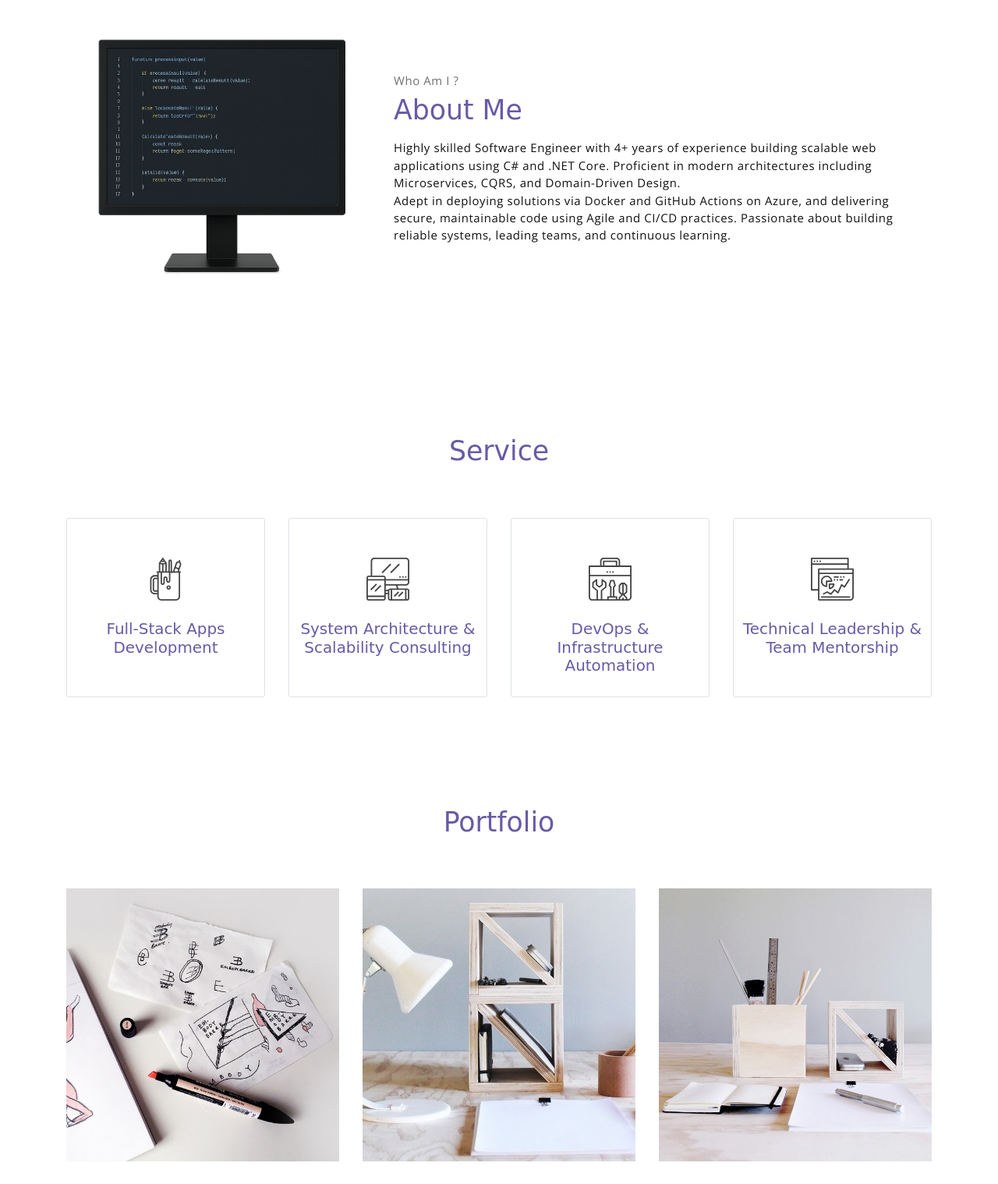
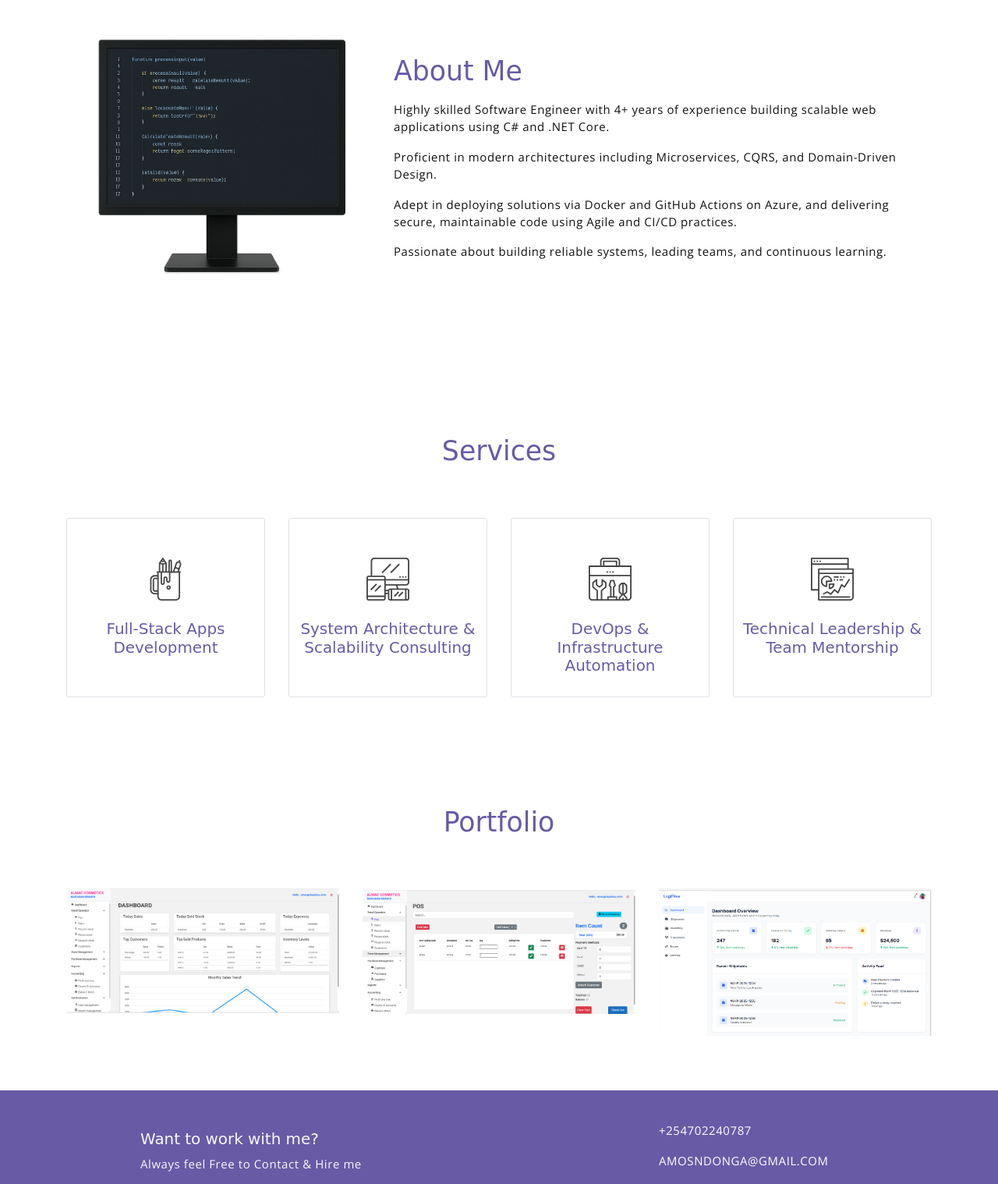
Before and after one commit to amosn593/personal-portfolio-website, a plain HTML site: page index.html in a window 1280 px wide. Shown: the part 797-2315 px from the top of the page at 78% size. Drawn offline with nearby package versions, Linux system fonts and the light colour scheme; a web font is replaced by a local one.

Commit message:
finished portfolio page

```diff
--- a/index.html
+++ b/index.html
@@ -88,17 +88,23 @@
             />
           </div>
           <div class="about-caption">
-            <p class="section-subtitle">Who Am I ?</p>
             <h2 class="section-title mb-3">About Me</h2>
             <p>
               Highly skilled Software Engineer with 4+ years of experience
               building scalable web applications using C# and .NET Core.
+            </p>
+            <p>
               Proficient in modern architectures including Microservices, CQRS,
-              and Domain-Driven Design. <br />
+              and Domain-Driven Design.
+            </p>
+            <p>
               Adept in deploying solutions via Docker and GitHub Actions on
               Azure, and delivering secure, maintainable code using Agile and
-              CI/CD practices. Passionate about building reliable systems,
-              leading teams, and continuous learning.
+              CI/CD practices.
+            </p>
+            <p>
+              Passionate about building reliable systems, leading teams, and
+              continuous learning.
             </p>
           </div>
         </div>
@@ -111,7 +117,7 @@
     <!-- service section -->
     <section class="section" id="service">
       <div class="container text-center">
-        <h6 class="section-title mb-6">Service</h6>
+        <h6 class="section-title mb-6">Services</h6>
         <!-- row -->
         <div class="row">
           <div class="col-md-6 col-lg-3">
@@ -196,48 +202,61 @@
         <!-- row -->
         <div class="row">
           <div class="col-md-4">
-            <a href="#" class="portfolio-card">
+            <a href="javascript:void(0)" class="portfolio-card">
               <img
-                src="assets/imgs/folio-1.jpg"
+                src="assets/imgs/Dashboard.png"
                 class="portfolio-card-img"
-                alt="Download free bootstrap 4 landing page, free boootstrap 4 templates, Download free bootstrap 4.1 landing page, free boootstrap 4.1.1 templates, meyawo Landing page"
+                class="img-responsive rounded"
+                alt="Inventory Management App"
               />
               <span class="portfolio-card-overlay">
                 <span class="portfolio-card-caption">
-                  <h4>Web Designing</h4>
-                  <p class="font-weight-normal">Category: Web Templates</p>
+                  <h4>Inventory Management App</h4>
+                  <p class="font-weight-normal">Web and Desktop Application</p>
+                  <p>
+                    Actively used by 3 business clients. Demo available upon
+                    request.
+                  </p>
                 </span>
               </span>
             </a>
           </div>
           <div class="col-md-4">
-            <a href="#" class="portfolio-card">
+            <a href="javascript:void(0)" class="portfolio-card">
               <img
+                src="assets/imgs/Pos.png"
                 class="portfolio-card-img"
-                src="assets/imgs/folio-2.jpg"
                 class="img-responsive rounded"
-                alt="Download free bootstrap 4 landing page, free boootstrap 4 templates, Download free bootstrap 4.1 landing page, free boootstrap 4.1.1 templates, meyawo Landing page"
+                alt="Inventory Management App"
               />
               <span class="portfolio-card-overlay">
                 <span class="portfolio-card-caption">
-                  <h4>Web Designing</h4>
-                  <p class="font-weight-normal">Category: Web Templates</p>
+                  <h4>Inventory Management App</h4>
+                  <p class="font-weight-normal">Web and Desktop Application</p>
+                  <p>
+                    Actively used by 3 business clients. Demo available upon
+                    request.
+                  </p>
                 </span>
               </span>
             </a>
           </div>
           <div class="col-md-4">
-            <a href="#" class="portfolio-card">
+            <a href="javascript:void(0)" class="portfolio-card">
               <img
                 class="portfolio-card-img"
-                src="assets/imgs/folio-3.jpg"
+                src="assets/imgs/Logistic.png"
                 class="img-responsive rounded"
-                alt="Download free bootstrap 4 landing page, free boootstrap 4 templates, Download free bootstrap 4.1 landing page, free boootstrap 4.1.1 templates, meyawo Landing page"
+                alt="Logistic Management App"
               />
               <span class="portfolio-card-overlay">
                 <span class="portfolio-card-caption">
-                  <h4>Web Designing</h4>
-                  <p class="font-weight-normal">Category: Web Templates</p>
+                  <h4>Logistic Management App</h4>
+                  <p class="font-weight-normal">Web Application</p>
+                  <p>
+                    Actively used by 1 business clients. Demo available upon
+                    request.
+                  </p>
                 </span>
               </span>
             </a>
```
Also changed, not shown: assets/imgs/Dashboard.png (added), assets/imgs/Logistic.png (added), assets/imgs/Pos.png (added).
